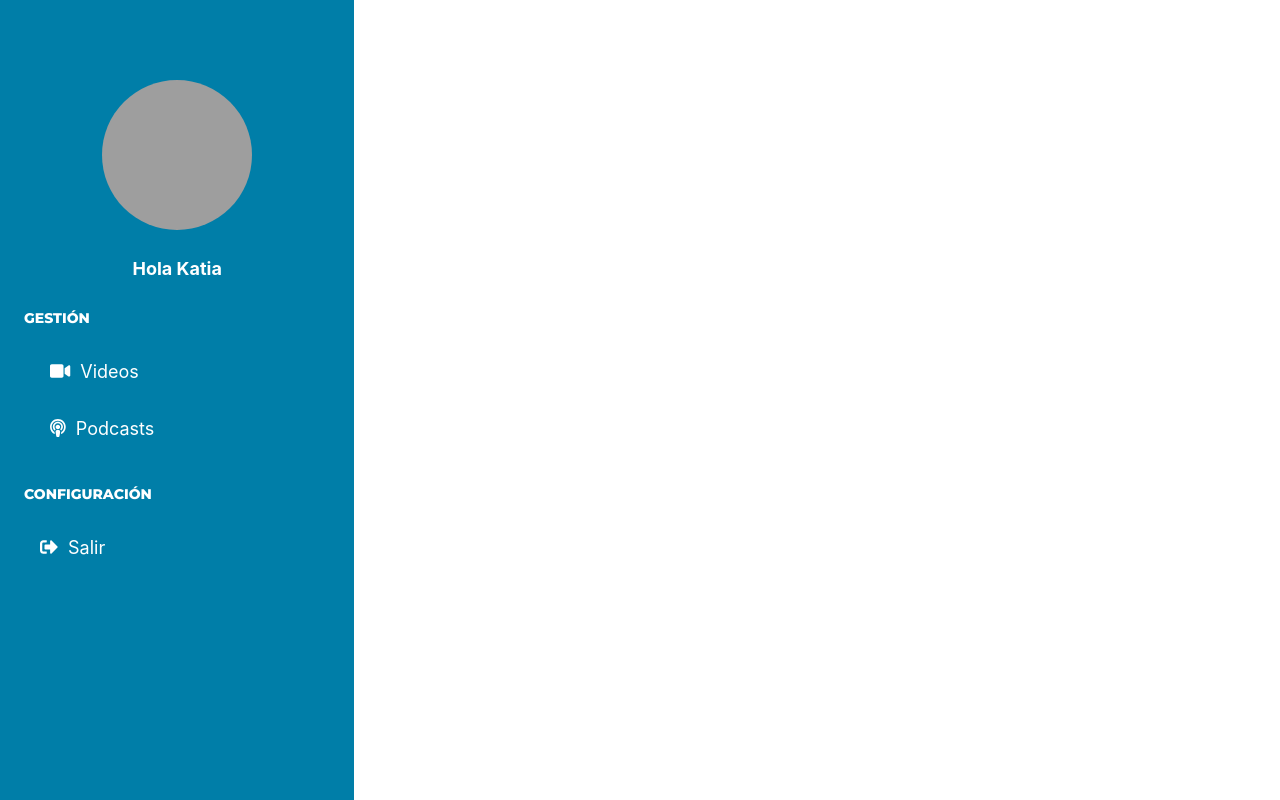
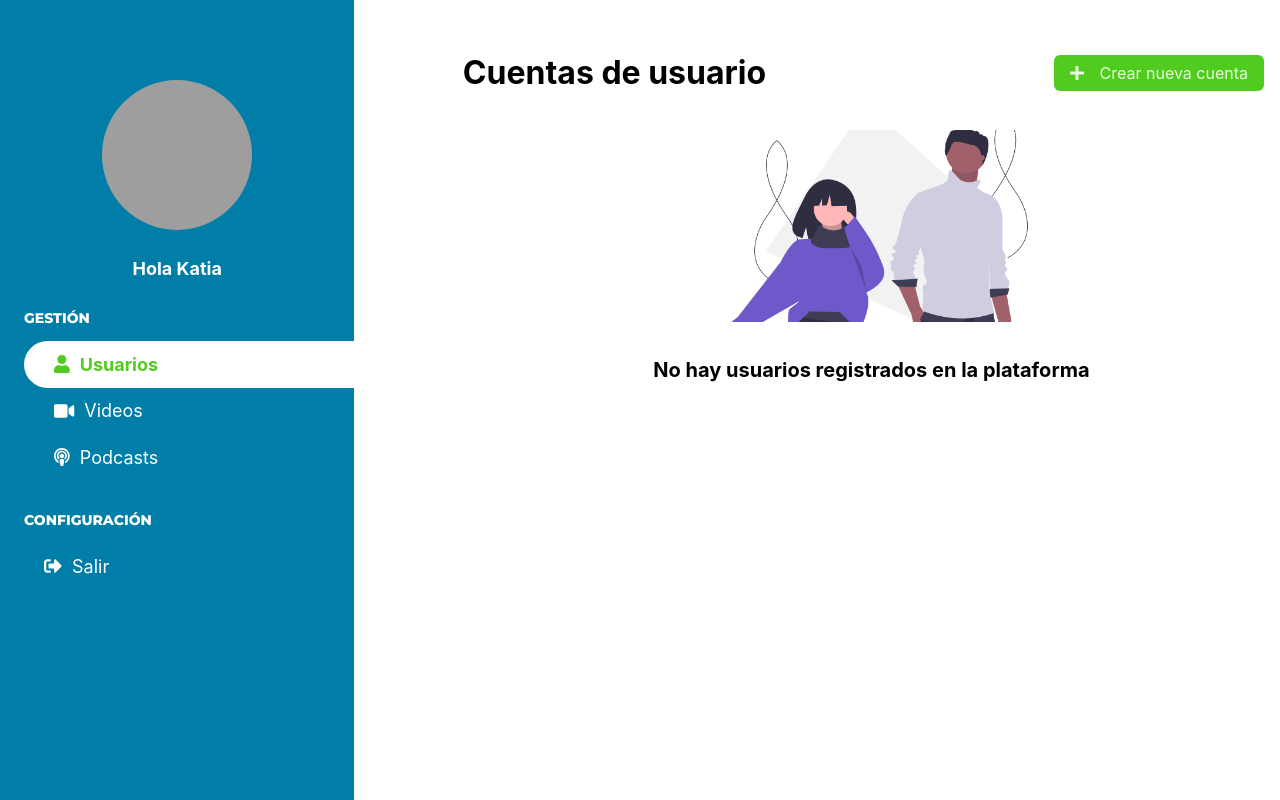
Before and after one commit to GerardCod/hl-admin, a React (Create React App) app: page /admin/accounts in a window 1280 px wide. Built offline with nearby package versions, Linux system fonts and the light colour scheme; no server answers; the database is empty; grey boxes are pictures that could not be loaded.

Commit message:
[MERGE] Fetch accounts feature finished

```diff
--- a/src/App.css
+++ b/src/App.css
@@ -187,7 +187,7 @@ button {
 }
 
 .Sidenav__SectionItem {
-  padding: 1.25rem 1rem 1rem 1rem;
+  padding: .8rem 1.25rem;
   text-decoration: none;
   font-size: 18px;
   position: relative;
--- a/src/App.js
+++ b/src/App.js
@@ -3,16 +3,8 @@ import './App.css';
 import ForgotPasswordPage from './pages/ForgotPasswordPage';
 import LoginPage from './pages/LoginPage';
 import React from 'react';
-import Admin from './containers/Admin';
 import NotFoundPage from './pages/NotFoundPage';
-
-//Providers
-import VideoProvider from './contexts/VideoContext';
-import PodcastProvider from './contexts/PodcastContext';
-
-//Containers
-import VideosContainer from './containers/VideosContainer';
-import PodcastsContainer from './containers/PodcastsContainer';
+import AdminRouter from './containers/AdminRouter';
 
 function App() {
   return (
@@ -20,16 +12,7 @@ function App() {
       <Switch>
         <Route path="/" exact component={LoginPage} />
         <Route path="/forgot_password" component={ForgotPasswordPage} />
-        <Route path="/admin">
-          <Admin>
-              <VideoProvider>
-                <Route path="/admin/videos" component={VideosContainer} />
-              </VideoProvider>
-              <PodcastProvider>
-                <Route path="/admin/podcasts" component={PodcastsContainer} />
-              </PodcastProvider>
-          </Admin>
-        </Route>
+        <Route path="/admin" component={AdminRouter} />
         <Route path="*" component={NotFoundPage} />
       </Switch>
     </BrowserRouter>
--- a/src/components/LoginForm.js
+++ b/src/components/LoginForm.js
@@ -21,7 +21,7 @@ const LoginForm = () => {
   return (
     <form className="Form flex flex--column" onSubmit={handleSubmit}>
       {
-        redirect && <Redirect to="/admin/podcasts" />
+        redirect && <Redirect to="/admin/accounts" />
       }
       <object data={lady} width="175" height="275" aria-label="lady"></object>
       <p className="Textfield">
--- a/src/components/SidenavAdmin.js
+++ b/src/components/SidenavAdmin.js
@@ -1,4 +1,4 @@
-import { faVideo, faSignOutAlt, faPodcast } from '@fortawesome/free-solid-svg-icons';
+import { faVideo, faSignOutAlt, faPodcast, faUser } from '@fortawesome/free-solid-svg-icons';
 import React from 'react';
 import SideNavLink from './SideNavLink';
 import SideLink from './SideLink';
@@ -12,6 +12,7 @@ const SidenavAdmin = () => {
       </figure>
       <section className="Sidenav__Section flex flex--column">
         <h3 className="Sidenav__SectionTitle Text--white">Gestión</h3>
+        <SideNavLink url="/admin/accounts" icon={faUser} text="Usuarios" />
         <SideNavLink url="/admin/videos" icon={faVideo} text="Videos" />
         <SideNavLink url="/admin/podcasts" icon={faPodcast} text="Podcasts" />
       </section>
--- /dev/null
+++ b/src/containers/AdminRouter.js
@@ -0,0 +1,31 @@
+import React, { Suspense } from 'react';
+import Admin from './Admin';
+import { Route } from 'react-router-dom';
+
+//Providers
+const VideoProvider = React.lazy(() => import('../contexts/VideoContext'));
+const PodcastProvider = React.lazy(() => import('../contexts/PodcastContext'));
+const AccountProvider = React.lazy(() => import('../contexts/AccountContext'));
+
+//Containers
+const VideosContainer = React.lazy(() => import('./VideosContainer'));
+const PodcastsContainer = React.lazy(() => import('./PodcastsContainer'));
+const AccountsPage = React.lazy(() => import('../pages/AccountsPage'));
+
+const AdminRouter = () => (
+  <Admin>
+    <Suspense fallback={<div>Loading...</div>}>
+      <AccountProvider>
+        <Route path="/admin/accounts" component={AccountsPage} />
+      </AccountProvider>
+      <VideoProvider>
+        <Route path="/admin/videos" component={VideosContainer} />
+      </VideoProvider>
+      <PodcastProvider>
+        <Route path="/admin/podcasts" component={PodcastsContainer} />
+      </PodcastProvider>
+    </Suspense>
+  </Admin>
+)
+
+export default AdminRouter;
--- a/src/contexts/AccountContext.js
+++ b/src/contexts/AccountContext.js
@@ -1,4 +1,4 @@
-import { createContext, useCallback, useReducer } from "react";
+import { createContext, useCallback, useReducer, useRef } from "react";
 import { firestore } from '../services/Firebase';
 import { collectIdAndData } from '../utils';
 import AccountReducer, { initialState } from '../reducers/AccountReducer';
@@ -10,7 +10,7 @@ const AccountProvider = ({children}) => {
   const [state, dispatch] = useReducer(AccountReducer, initialState);
   const listenerRef = useRef();
 
-  const fetchDocuments = useCallback(({onError}) => {
+  const fetchAccounts = useCallback(({onError}) => {
     dispatch({type: LOADING});
     listenerRef.current = firestore.collection('accounts').onSnapshot(
       snapshot => {
@@ -23,7 +23,7 @@ const AccountProvider = ({children}) => {
     );
   }, []);
 
-  const childProps = { fetchDocuments, state, listenerRef }
+  const childProps = { fetchAccounts, state, listenerRef }
 
   return (
     <AccountContext.Provider value={ childProps }>
--- /dev/null
+++ b/src/pages/AccountsPage.js
@@ -0,0 +1,43 @@
+import React, { useContext, useEffect } from 'react';
+import Illustration from '../components/Illustration';
+import Loader from '../components/Loader';
+import { AccountContext } from '../contexts/AccountContext';
+import { onError } from '../utils';
+import peopleImg from '../assets/people.png';
+import { Link } from 'react-router-dom';
+import { FontAwesomeIcon } from '@fortawesome/react-fontawesome';
+import { faPlus } from '@fortawesome/free-solid-svg-icons';
+
+const AccountsPage = () => {
+  const { fetchAccounts, state, listenerRef } = useContext(AccountContext);
+
+  useEffect(() => {
+    fetchAccounts({ onError });
+    const subscribe = listenerRef.current;
+
+    return () => {
+      subscribe();
+    }
+  }, [listenerRef, fetchAccounts]);
+
+  return (
+    <div>
+      <header className="flex VideosHeader">
+        <h1>Cuentas de usuario</h1>
+        <Link to="/admin/accounts" className="Button AddVideo Button--Success">
+          <FontAwesomeIcon icon={faPlus} />
+          <span>Crear nueva cuenta</span>
+        </Link>
+      </header>
+      {
+        state.loading ?
+          <Loader text="Cargando cuentas de usuario" />
+          : (state.accounts && state.accounts.length > 0) ?
+            <div>Hay cuentas de usuario</div> :
+            <Illustration illustration={peopleImg} message="No hay usuarios registrados en la plataforma" />
+      }
+    </div>
+  );
+}
+
+export default AccountsPage;
```
Also changed, not shown: src/assets/people.png (added).
